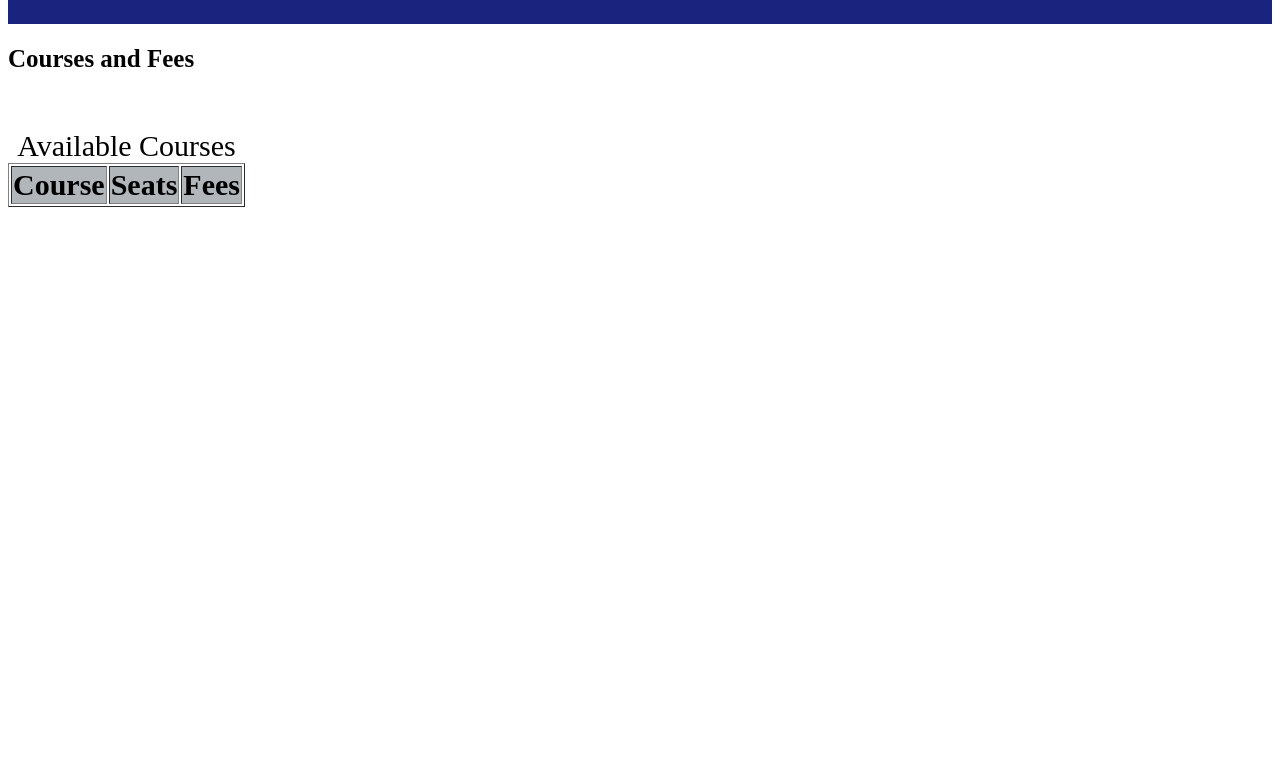
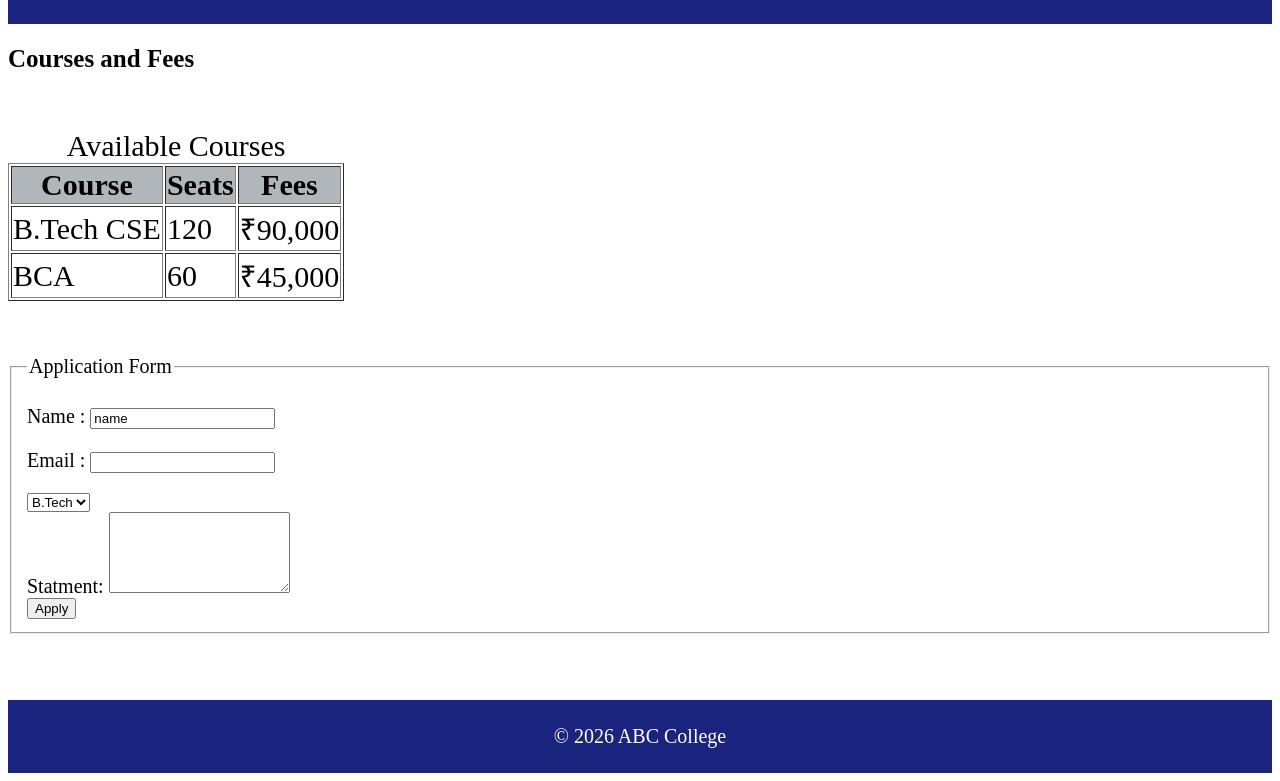
Before and after one commit to nishi06bajpai-afk/WDW_0195, a plain HTML site: page WEBD ASSIGNMENT/Assignment 18/index.html in a window 1280 px wide. Shown: the part 74-855 px from the top of the page. Before the commit the page ends 800 px from the top, so only its background shows below. Drawn offline with Linux system fonts and the light colour scheme.

Commit message:
Assignment 18 done

```diff
--- a/WEBD ASSIGNMENT/Assignment 18/index.html
+++ b/WEBD ASSIGNMENT/Assignment 18/index.html
@@ -44,5 +44,44 @@
             <th>Seats</th>
             <th>Fees</th>
           </tr>
+          <tr>
+            <td>B.Tech CSE</td>
+            <td>120</td>
+            <td>₹90,000</td>
+          </tr>
+          <tr>
+            <td>BCA</td>
+            <td>60</td>
+            <td>₹45,000</td>
+          </tr>
+        </table>
+        <br><br><br>
+        <form>
+          <fieldset>
+            <legend>Application Form</legend>
+            <p>
+              <label for="">Name : </label>
+              <input type="text" value="name">
+            </p>
+
+            <p>
+              <label for="">Email :</label>
+              <input type="email">
+            </p>
+            <select name="Course" id="course">B.Tech CSE
+              <option value="cse">B.Tech</option>
+              <option value="bca">BCA</option>
+            </select>
+            <br>
+            <label for="">Statment:</label>
+            <textarea rows="5"></textarea>
+            <br>
+            <button value="Submit">Apply</button>
+          </fieldset>
+          <br><br>
+        </form>
+        <footer>
+            <p align="center">&copy; 2026 ABC College</p>
+          </footer>
       </body>
 </html>
```
